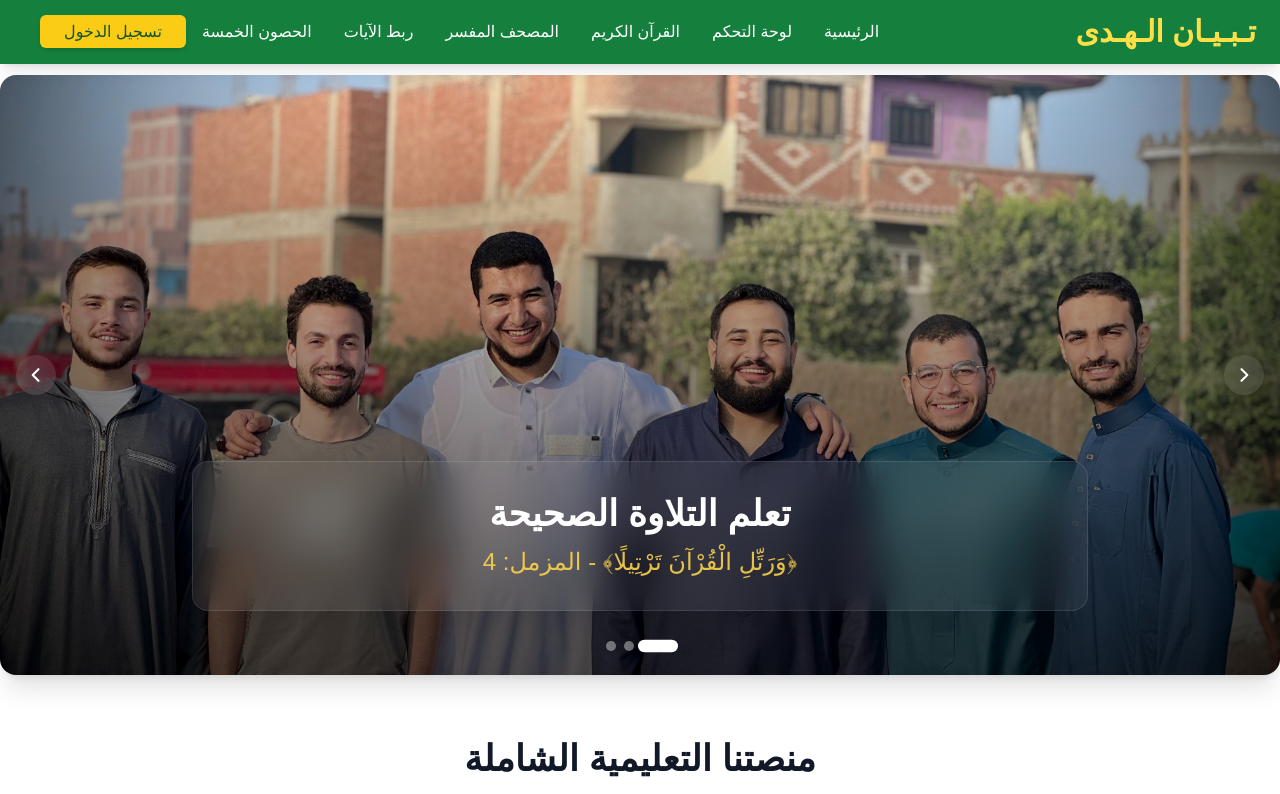
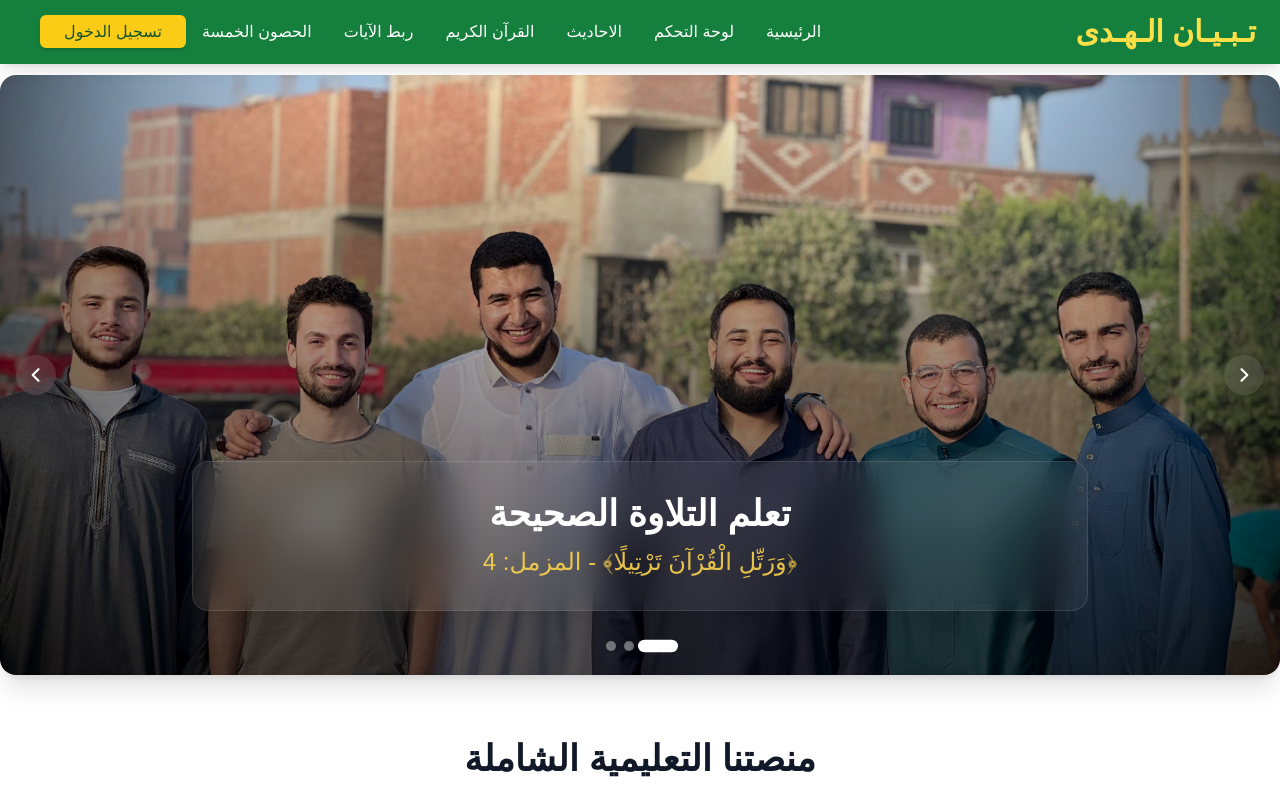
Before and after one commit to S7eko/fastaqim, a Next.js app: page / in a window 1280 px wide. Shown: the top 794 px of the page. Built offline with nearby package versions, Linux system fonts and the light colour scheme.

Commit message:
Initial commit

```diff
--- a/src/app/components/layout/navbar.jsx
+++ b/src/app/components/layout/navbar.jsx
@@ -52,7 +52,7 @@ const Navbar = () => {
                 className="hover:text-yellow-300 py-3 px-6 lg:py-2 lg:px-4 transition-colors duration-200 block text-center lg:text-right"
                 onClick={() => setIsOpen(false)}
               >
-                القرآن الكريم
+                 الاحاديث
               </Link>
             </li>
             <li className="w-full lg:w-auto border-b lg:border-b-0 border-green-600">
@@ -61,7 +61,8 @@ const Navbar = () => {
                 className="hover:text-yellow-300 py-3 px-6 lg:py-2 lg:px-4 transition-colors duration-200 block text-center lg:text-right"
                 onClick={() => setIsOpen(false)}
               >
-                المصحف المفسر
+                القرآن الكريم
+
               </Link>
             </li>
             <li className="w-full lg:w-auto border-b lg:border-b-0 border-green-600">
```
